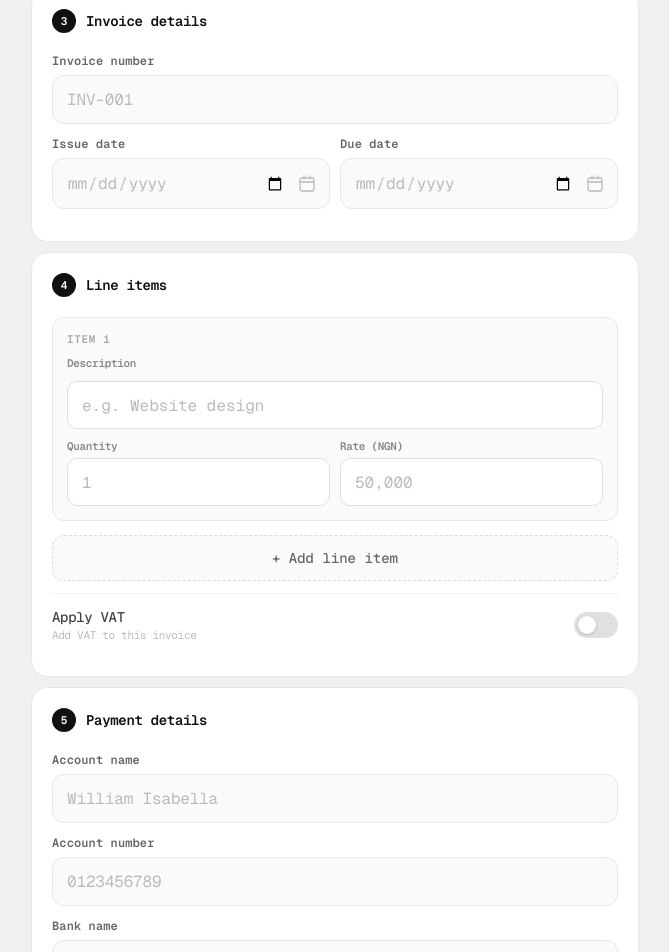
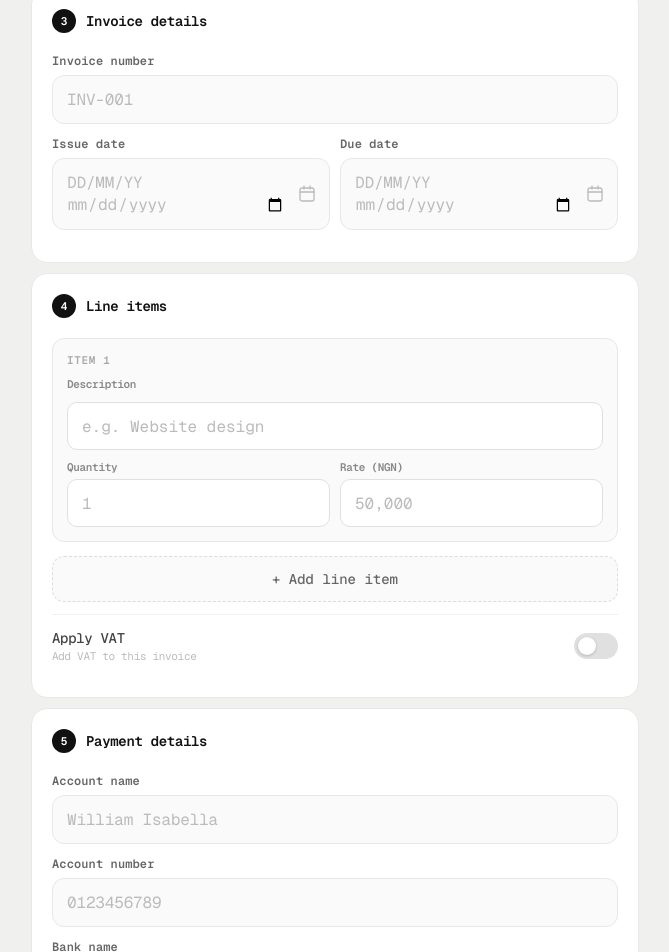
Before and after one commit to Dayvosh/invoice-app, a Next.js app: page / in a window 1280 px wide. Shown: the part 966-1918 px from the top of the page, without its empty margins (305-974 px from the left). Built offline with nearby package versions, Linux system fonts and the light colour scheme; what @react-pdf/renderer would draw is missing.

Commit message:
add date placeholders and calendar icons

```diff
--- a/app/page.tsx
+++ b/app/page.tsx
@@ -67,16 +67,13 @@ export default function Home() {
         <style>{`
           * { box-sizing: border-box; margin: 0; padding: 0; }
           body { background: #f0f0ee; }
-
           .pv-wrap { max-width: 680px; margin: 0 auto; padding: 24px 16px 80px; letter-spacing: -0.02em; }
           .pv-topbar { display: flex; align-items: center; justify-content: space-between; margin-bottom: 20px; }
           .pv-heading { font-size: 18px; font-weight: 600; color: #111; letter-spacing: -.02em; }
           .pv-sub { font-size: 12px; color: #aaa; margin-top: 2px; }
           .pv-back { padding: 10px 16px; background: #fff; border: 1px solid #e0e0e0; border-radius: 10px; cursor: pointer; color: #333; font-size: 13px; font-weight: 500; font-family: inherit; transition: all .15s; }
           .pv-back:hover { border-color: #111; }
-
           .pv-card { background: #fff; border-radius: 16px; padding: 24px; border: 1px solid #e8e8e8; margin-bottom: 10px; }
-
           .pv-inv-header { display: flex; justify-content: space-between; align-items: flex-start; margin-bottom: 20px; gap: 12px; }
           .pv-logo { width: 44px; height: 44px; border-radius: 8px; object-fit: cover; display: block; margin-bottom: 10px; }
           .pv-company-name { font-size: 13px; font-weight: 600; color: #111; margin-bottom: 3px; }
@@ -86,15 +83,12 @@ export default function Home() {
           .pv-inv-num { font-size: 11px; color: #aaa; margin-top: 3px; margin-bottom: 12px; }
           .pv-amt-label { font-size: 9px; color: #aaa; text-transform: uppercase; letter-spacing: .06em; margin-bottom: 3px; }
           .pv-amt { font-size: 16px; font-weight: 600; color: #111; }
-
           .pv-divider { border: none; border-top: 1px solid #f0f0f0; margin: 0 0 20px; }
-
           .pv-meta { display: grid; grid-template-columns: 1fr 1fr; gap: 16px; margin-bottom: 20px; }
           .pv-meta-full { grid-column: 1 / -1; }
           .pv-meta-label { font-size: 9px; font-weight: 600; color: #bbb; text-transform: uppercase; letter-spacing: .06em; margin-bottom: 4px; }
           .pv-meta-value { font-size: 13px; color: #111; margin-bottom: 2px; font-weight: 500; }
           .pv-meta-muted { font-size: 11px; color: #aaa; margin-bottom: 1px; }
-
           .pv-table { width: 100%; border-collapse: collapse; margin-bottom: 16px; font-size: 12px; }
           .pv-table thead th { font-size: 9px; font-weight: 600; color: #aaa; text-transform: uppercase; letter-spacing: .06em; padding: 8px 10px; background: #f7f7f7; text-align: left; }
           .pv-table thead th.r { text-align: right; }
@@ -103,7 +97,6 @@ export default function Home() {
           .pv-table tbody td.r { text-align: right; }
           .pv-table tbody td.c { text-align: center; }
           .pv-table tbody tr:nth-child(even) td { background: #fafafa; }
-
           .pv-totals { display: flex; justify-content: flex-end; margin-bottom: 20px; }
           .pv-totals-inner { width: 220px; }
           .pv-tot-row { display: flex; justify-content: space-between; padding: 5px 0; font-size: 12px; color: #888; border-bottom: 1px solid #f5f5f5; }
@@ -111,16 +104,13 @@ export default function Home() {
           .pv-tot-grand { display: flex; justify-content: space-between; align-items: center; background: #111; border-radius: 8px; padding: 10px 14px; margin-top: 6px; }
           .pv-tot-grand-label { font-size: 12px; font-weight: 600; color: #fff; }
           .pv-tot-grand-val { font-size: 14px; font-weight: 600; color: #fff; }
-
           .pv-payment { background: #f9f9f9; border-radius: 10px; padding: 16px; }
           .pv-payment-title { font-size: 9px; font-weight: 600; color: #bbb; text-transform: uppercase; letter-spacing: .06em; margin-bottom: 10px; }
           .pv-payment-row { display: flex; gap: 10px; margin-bottom: 6px; font-size: 12px; }
           .pv-payment-key { color: #aaa; width: 110px; flex-shrink: 0; }
           .pv-payment-val { color: #333; font-weight: 500; }
-
           .dl-btn { width: 100%; padding: 16px; background: #111; color: #fff; border: none; border-radius: 14px; font-size: 15px; font-weight: 500; cursor: pointer; letter-spacing: -.01em; text-decoration: none; display: block; text-align: center; font-family: inherit; transition: background .15s; margin-top: 4px; }
           .dl-btn:hover { background: #333; }
-
           @media (max-width: 480px) {
             .pv-wrap { padding: 16px 12px 80px; }
             .pv-card { padding: 16px; }
@@ -239,7 +229,6 @@ export default function Home() {
         ::placeholder { color: #bbb !important; opacity: 1; }
 
         .wrap { max-width: 640px; margin: 0 auto; padding: 40px 16px 100px; letter-spacing: -0.02em; }
-
         .page-title { font-size: 26px; font-weight: 600; color: #111; margin-bottom: 6px; letter-spacing: -.03em; }
         .page-sub { font-size: 14px; color: #999; margin-bottom: 32px; }
 
@@ -270,7 +259,19 @@ export default function Home() {
         }
         .input:focus { border-color: #111; background: #fff; }
 
-        input[type="date"].input { color: #bbb; min-height: 48px; }
+        input[type="date"].input {
+          color: #bbb;
+          min-height: 48px;
+        }
+        input[type="date"].input:before {
+          content: attr(placeholder);
+          color: #bbb;
+          pointer-events: none;
+        }
+        input[type="date"].input:focus:before,
+        input[type="date"].input.has-value:before {
+          display: none;
+        }
         input[type="date"].input::-webkit-datetime-edit { color: #bbb; }
         input[type="date"].input::-webkit-datetime-edit-fields-wrapper { color: #bbb; }
         input[type="date"].input.has-value { color: #111; }
@@ -280,12 +281,10 @@ export default function Home() {
         input[type="number"].input::-webkit-inner-spin-button { -webkit-appearance: none; margin: 0; }
 
         .two-col { display: grid; grid-template-columns: 1fr 1fr; gap: 10px; }
-        .three-col { display: grid; grid-template-columns: 1fr 1fr 1fr; gap: 10px; }
 
         @media (max-width: 480px) {
           .wrap { padding: 24px 12px 100px; }
           .two-col { grid-template-columns: 1fr; }
-          .three-col { grid-template-columns: 1fr; }
           .page-title { font-size: 22px; }
         }
 
@@ -345,7 +344,6 @@ export default function Home() {
             <div className="card-num">1</div>
             <div className="card-title">Your business</div>
           </div>
-
           <div className="field">
             <label className="label">Company logo</label>
             <label className="logo-box" style={{cursor:'pointer'}}>
@@ -361,7 +359,6 @@ export default function Home() {
             </label>
             <span className="logo-hint">PNG or JPG · Appears on your PDF</span>
           </div>
-
           <div className="field">
             <label className="label">Company name</label>
             <input className="input" placeholder="Taxaide Technologies" value={form.companyName} onChange={e => updateField('companyName', e.target.value)} />
@@ -411,6 +408,7 @@ export default function Home() {
                 <input
                   className={`input${form.invoiceDate ? ' has-value' : ''}`}
                   type="date"
+                  placeholder="DD/MM/YY"
                   value={form.invoiceDate}
                   onChange={e => updateField('invoiceDate', e.target.value)}
                   style={{paddingRight:'44px'}}
@@ -424,6 +422,7 @@ export default function Home() {
                 <input
                   className={`input${form.dueDate ? ' has-value' : ''}`}
                   type="date"
+                  placeholder="DD/MM/YY"
                   value={form.dueDate}
                   onChange={e => updateField('dueDate', e.target.value)}
                   style={{paddingRight:'44px'}}
@@ -439,7 +438,6 @@ export default function Home() {
             <div className="card-num">4</div>
             <div className="card-title">Line items</div>
           </div>
-
           {lineItems.map((item, index) => (
             <div key={index} className="line-item">
               <div className="line-item-num">Item {index + 1}</div>
@@ -462,9 +460,7 @@ export default function Home() {
               )}
             </div>
           ))}
-
           <button className="add-btn" onClick={addLineItem}>+ Add line item</button>
-
           <div className="vat-toggle-row">
             <div>
               <div className="vat-text">Apply VAT</div>
@@ -472,7 +468,6 @@ export default function Home() {
             </div>
             <button className={`toggle ${applyVat ? 'on' : ''}`} onClick={() => setApplyVat(!applyVat)} />
           </div>
-
           {applyVat && (
             <div className="vat-rate-row">
               <span className="vat-rate-label">VAT rate</span>
```
